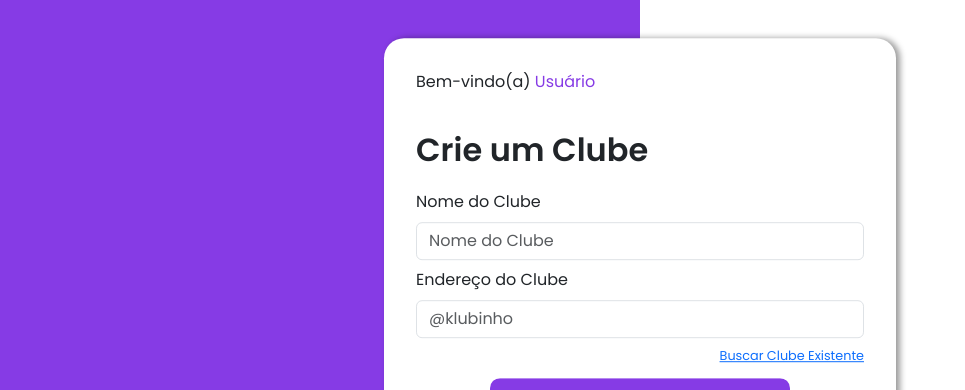
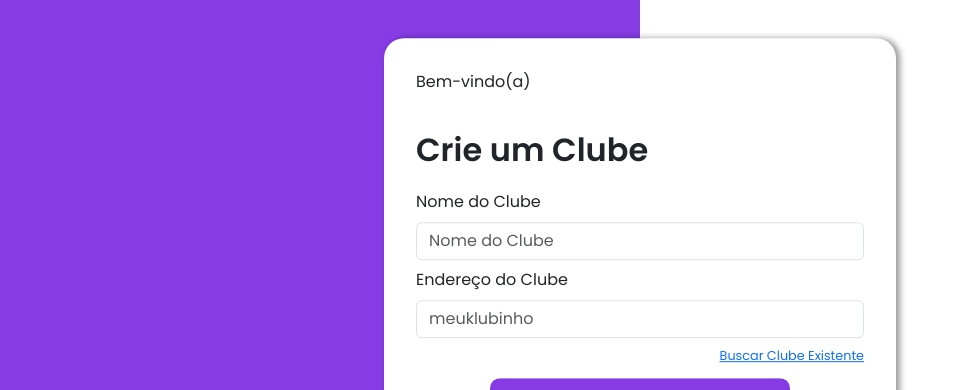
Before and after one commit to ThalitaBispo/klubinho, a React (Vite) app in the folder frontend/: page /criarclube in a window 1280 px wide. Shown: the part 129-519 px from the top of the page, without its empty margins (0-965 px from the left). Built offline with nearby package versions, Linux system fonts and the light colour scheme; the HTML template or start-up script is replaced by a standard one.

Commit message:
chore: Update axios dependency to version 1.7.2

```diff
--- a/frontend/index.html
+++ b/frontend/index.html
@@ -17,7 +17,7 @@
     <script src="https://cdnjs.cloudflare.com/ajax/libs/popper.js/1.14.3/umd/popper.min.js" integrity="sha384-ZMP7rVo3mIykV+2+9J3UJ46jBk0WLaUAdn689aCwoqbBJiSnjAK/l8WvCWPIPm49" crossorigin="anonymous"></script>
     <script src="https://stackpath.bootstrapcdn.com/bootstrap/4.1.3/js/bootstrap.min.js" integrity="sha384-ChfqqxuZUCnJSK3+MXmPNIyE6ZbWh2IMqE241rYiqJxyMiZ6OW/JmZQ5stwEULTy" crossorigin="anonymous"></script>
 
-    <title>Klubinho - Seu club do livro</title>
+    <title>Klubinhos - Seu clube do livro</title>
   </head>
   <body>
     <div id="root"></div>
--- a/frontend/package.json
+++ b/frontend/package.json
@@ -10,7 +10,7 @@
     "preview": "vite preview"
   },
   "dependencies": {
-    "axios": "^1.6.7",
+    "axios": "^1.7.2",
     "axios-retry": "^4.2.0",
     "date-fns": "^3.6.0",
     "date-fns-tz": "^3.1.3",
--- a/frontend/src/components/Login/Login.tsx
+++ b/frontend/src/components/Login/Login.tsx
@@ -69,7 +69,7 @@ export function Login() {
       <div className={styles.conteudo}>
         <p className={styles.message}>
           <span>Bem-vindo(a) ao </span>
-          <span className={styles.textDestaque}>Klubinho</span>
+          <span className={styles.textDestaque}>Klubinhos</span>
         </p>
 
         <p>
--- a/frontend/src/components/Login/LoginCriarClube.tsx
+++ b/frontend/src/components/Login/LoginCriarClube.tsx
@@ -57,7 +57,6 @@ export function LoginCriarClube() {
             <div className={styles.welcome}>
                     <p>
                         <span>Bem-vindo(a) </span>
-                        <span className={styles.textDestaque} >Usuário</span>
                     </p>
 
                 </div>
@@ -81,7 +80,7 @@ export function LoginCriarClube() {
                         <input
                             type='text'
                             id='endClube'
-                            placeholder='@klubinho'
+                            placeholder='meuklubinho'
                             value={cadastro.nick_club || ''}
                             className='form-control'
                             onChange={(e) => setCadastro({...cadastro, nick_club:e.target.value})}
--- a/frontend/src/components/Login/LoginForm.tsx
+++ b/frontend/src/components/Login/LoginForm.tsx
@@ -64,7 +64,7 @@ export function LoginForm() {
         <div className={styles.conteudo}>
             <p className={styles.message}>
                 <span>Bem-vindo(a) ao </span>
-                <span className={styles.textDestaque}>Klubinho</span>
+                <span className={styles.textDestaque}>Klubinhos</span>
             </p>
 
             <p>
--- a/frontend/src/components/Login/LoginSolicitacao.tsx
+++ b/frontend/src/components/Login/LoginSolicitacao.tsx
@@ -6,7 +6,6 @@ export function LoginSolicitacao() {
         <div className={styles.welcome}>
                     <p>
                         <span>Bem-vindo(a) </span>
-                        <span className={styles.textDestaque}>Usuário</span>
                     </p>
 
                 </div>
--- a/frontend/src/components/Login/LoginWelcome.tsx
+++ b/frontend/src/components/Login/LoginWelcome.tsx
@@ -28,7 +28,7 @@ export function LoginWelcome() {
     return(
         <>
 
-        <p className={styles.textLogin}>Seja bem-vindo(a) <span className={styles.textDestaque}>{usuario.user_name}</span> ao <span className={styles.textDestaque}>Klubinho</span></p>
+        <p className={styles.textLogin}>Seja bem-vindo(a) <span className={styles.textDestaque}>{usuario.user_name}</span> ao <span className={styles.textDestaque}>Klubinhos</span></p>
 
         <div className={styles.centerButton}>
             <button type="button" className="btn btn-lg btn-block" onClick={() => { window.location.href = `criarclube`; } }>Criar Clube</button>
--- a/frontend/src/components/Reunion/CreateReunion.tsx
+++ b/frontend/src/components/Reunion/CreateReunion.tsx
@@ -141,7 +141,6 @@ export function CreateReunion() {
                         style={{ resize: 'none' }}
                         value={reunion.descricao || ''}
                         onChange={(e) => setReunion({ ...reunion, descricao: e.target.value })}
-                        required
                     />
                 </div>
 
@@ -154,7 +153,6 @@ export function CreateReunion() {
                       placeholder="Link"
                       value={reunion.link || ''}
                       onChange={(e) => setReunion({ ...reunion, link: e.target.value })}
-                      required
                     />
                 </div>
 
@@ -170,7 +168,6 @@ export function CreateReunion() {
                         name="participants_name"
                         onChange={handleSelectChange}
                         components={{ MultiValue: customMultiValue }}
-                        required
                     />
                 </div>
 
--- a/frontend/src/components/Reunion/EditReunion.tsx
+++ b/frontend/src/components/Reunion/EditReunion.tsx
@@ -73,7 +73,6 @@ export function EditReunion() {
                         style={{ resize: 'none' }}
                         value={editReuniao.descricao || ''}
                         onChange={(e) => setEditReuniao({ ...editReuniao, descricao: e.target.value })}
-                        required
                     />
                 </div>
 
@@ -85,7 +84,6 @@ export function EditReunion() {
                         placeholder="Link"
                         value={editReuniao.link || ''}
                         onChange={(e) => setEditReuniao({ ...editReuniao, link: e.target.value })}
-                        required
                     />
                 </div>
 
```
Also changed, not shown: 1 other file (tests, documents, lock files or other folders).
